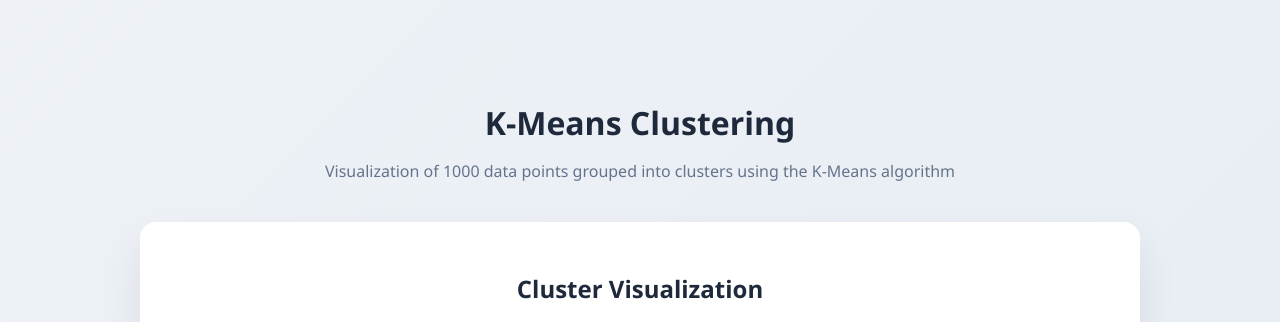
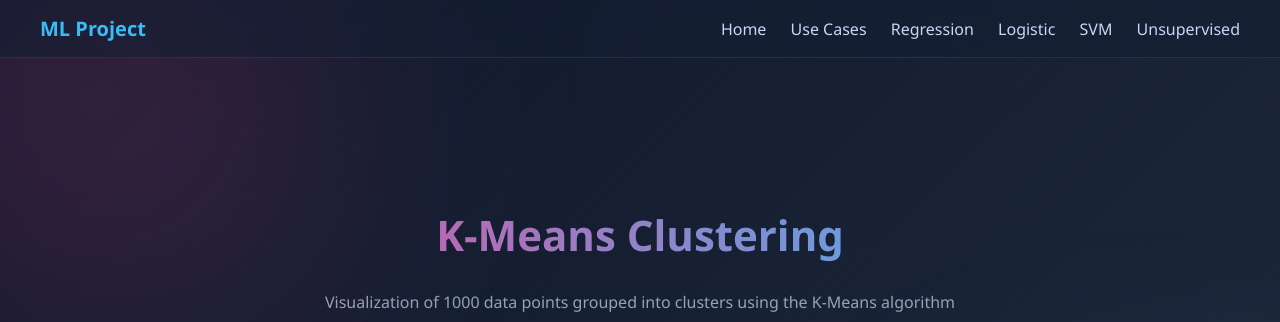
Before and after one commit to nedama12/Clase20022026, a Flask app: page /kmeans-app in a window 1280 px wide. Shown: the top 322 px of the page. Run offline with Flask 3, Linux system fonts and the light colour scheme; parts of the project's set-up code (start-up, migrations or seed data) failed here and were passed over.

Commit message:
app_kmeans

```diff
--- a/templates/kmeans_app.html
+++ b/templates/kmeans_app.html
@@ -10,40 +10,94 @@
 body {
     margin: 0;
     font-family: 'Segoe UI', sans-serif;
-    background: linear-gradient(135deg, #eef2f7, #e2e8f0);
-    color: #1e293b;
+    background: linear-gradient(135deg, #0f172a, #1e293b, #020617);
+    color: #e2e8f0;
+}
+
+/* ===== BACKGROUND GLOW ===== */
+.bg-glow {
+    position: fixed;
+    width: 500px;
+    height: 500px;
+    background: radial-gradient(circle, rgba(236,72,153,0.25), transparent);
+    top: -150px;
+    left: -150px;
+    filter: blur(120px);
+}
+
+.bg-glow2 {
+    position: fixed;
+    width: 500px;
+    height: 500px;
+    background: radial-gradient(circle, rgba(56,189,248,0.25), transparent);
+    bottom: -150px;
+    right: -150px;
+    filter: blur(120px);
+}
+
+/* ===== NAVBAR ===== */
+.navbar {
+    display: flex;
+    justify-content: space-between;
+    align-items: center;
+    padding: 15px 40px;
+    background: rgba(20, 30, 50, 0.6);
+    backdrop-filter: blur(10px);
+    border-bottom: 1px solid rgba(255,255,255,0.08);
+}
+
+.logo {
+    color: #38bdf8;
+    font-weight: bold;
+    font-size: 20px;
+}
+
+.nav-links a {
+    text-decoration: none;
+    margin-left: 20px;
+    color: #cbd5f5;
+    transition: 0.3s;
+}
+
+.nav-links a:hover {
+    color: #38bdf8;
 }
 
 /* ===== CONTAINER ===== */
 .container {
     max-width: 1000px;
-    margin: 60px auto;
+    margin: 100px auto 60px;
     padding: 20px;
+    animation: fadeUp 1s ease;
 }
 
 /* ===== TITLE ===== */
 h1 {
     text-align: center;
-    margin-bottom: 10px;
+    font-size: 42px;
+    background: linear-gradient(90deg, #ec4899, #38bdf8);
+    -webkit-background-clip: text;
+    color: transparent;
 }
 
 .subtitle {
     text-align: center;
-    color: #64748b;
+    color: #94a3b8;
     margin-bottom: 40px;
 }
 
 /* ===== CARD ===== */
 .card {
-    background: white;
+    background: rgba(255,255,255,0.05);
     padding: 30px;
     border-radius: 16px;
-    box-shadow: 0 20px 40px rgba(0,0,0,0.08);
+    backdrop-filter: blur(20px);
+    border: 1px solid rgba(255,255,255,0.08);
     margin-bottom: 30px;
     transition: 0.3s;
 }
 
-/* Hover effect */
+/* Hover */
 .card:hover {
     transform: translateY(-5px);
 }
@@ -62,30 +116,78 @@ h1 {
 /* ===== CENTROIDS ===== */
 .centroids {
     display: flex;
-    justify-content: space-around;
+    justify-content: center;
     flex-wrap: wrap;
     gap: 20px;
 }
 
 .centroid-box {
-    background: #f8fafc;
+    background: rgba(255,255,255,0.05);
     padding: 20px;
     border-radius: 12px;
     text-align: center;
     width: 200px;
-    box-shadow: 0 10px 20px rgba(0,0,0,0.05);
+    border-top: 5px solid #ec4899;
+    transition: 0.3s;
 }
 
-/* Colors for clusters */
-.c1 { border-top: 5px solid #3b82f6; }
-.c2 { border-top: 5px solid #10b981; }
-.c3 { border-top: 5px solid #f59e0b; }
+.centroid-box:hover {
+    transform: scale(1.05);
+}
+
+/* ===== INTERPRETATION ===== */
+.card p {
+    color: #cbd5f5;
+    line-height: 1.6;
+}
+
+/* ===== BACK ===== */
+.back {
+    display: block;
+    text-align: center;
+    margin-top: 30px;
+    color: #94a3b8;
+    text-decoration: none;
+}
+
+.back:hover {
+    color: #38bdf8;
+}
+
+/* ===== ANIMATION ===== */
+@keyframes fadeUp {
+    from {
+        opacity: 0;
+        transform: translateY(30px);
+    }
+    to {
+        opacity: 1;
+        transform: translateY(0);
+    }
+}
 
 </style>
 </head>
 
 <body>
 
+<div class="bg-glow"></div>
+<div class="bg-glow2"></div>
+
+<!-- NAVBAR -->
+<nav class="navbar">
+    <div class="logo">ML Project</div>
+    <div class="nav-links">
+        <a href="/">Home</a>
+        <a href="/use-cases">Use Cases</a>
+        <a href="/LinearRegression">Regression</a>
+        <a href="/LogisticRegression">Logistic</a>
+        <a href="/SVM">SVM</a>
+        <a href="/Unsupervised">Unsupervised</a>
+    </div>
+</nav>
+
+<!-- CONTENIDO -->
 <div class="container">
 
     <h1>K-Means Clustering</h1>
@@ -95,13 +197,13 @@ h1 {
 
     <!-- CLUSTER GRAPH -->
     <div class="card graph">
-        <h2 style="text-align:center;">Cluster Visualization</h2>
+        <h2>Cluster Visualization</h2>
         <img src="{{ url_for('static', filename='kmeans.png') }}">
     </div>
 
     <!-- VARIANCE GRAPH -->
     <div class="card graph">
-        <h2 style="text-align:center;">Variance Reduction</h2>
+        <h2>Variance Reduction</h2>
         <img src="{{ url_for('static', filename='variance.png') }}">
     </div>
 
@@ -110,15 +212,13 @@ h1 {
         <h2 style="text-align:center;">Cluster Centroids</h2>
 
         <div class="centroids">
-
             {% for c in centroids %}
-            <div class="centroid-box c{{ loop.index }}">
+            <div class="centroid-box">
                 <h3>Cluster {{ loop.index }}</h3>
                 <p><strong>X:</strong> {{ c[0]|round(2) }}</p>
                 <p><strong>Y:</strong> {{ c[1]|round(2) }}</p>
             </div>
             {% endfor %}
-
         </div>
     </div>
 
@@ -128,10 +228,12 @@ h1 {
         <p>
             This visualization presents the results of applying the K-Means clustering algorithm to a dataset of 1000 records.
             Each color represents a distinct cluster, and the highlighted markers correspond to the centroids of each group.
-            The algorithm iteratively assigns data points to the nearest centroid and updates their positions until convergence is achieved.
-            The reduction in variance across iterations demonstrates how the model improves cluster compactness and accuracy.
+            The algorithm iteratively assigns data points to the nearest centroid and updates their positions until convergence.
+            The reduction in variance shows how the model improves cluster accuracy.
         </p>
     </div>
+
+    <a href="{{ url_for('unsupervised') }}" class="back">← Back to Unsupervised</a>
 
 </div>
 
```
